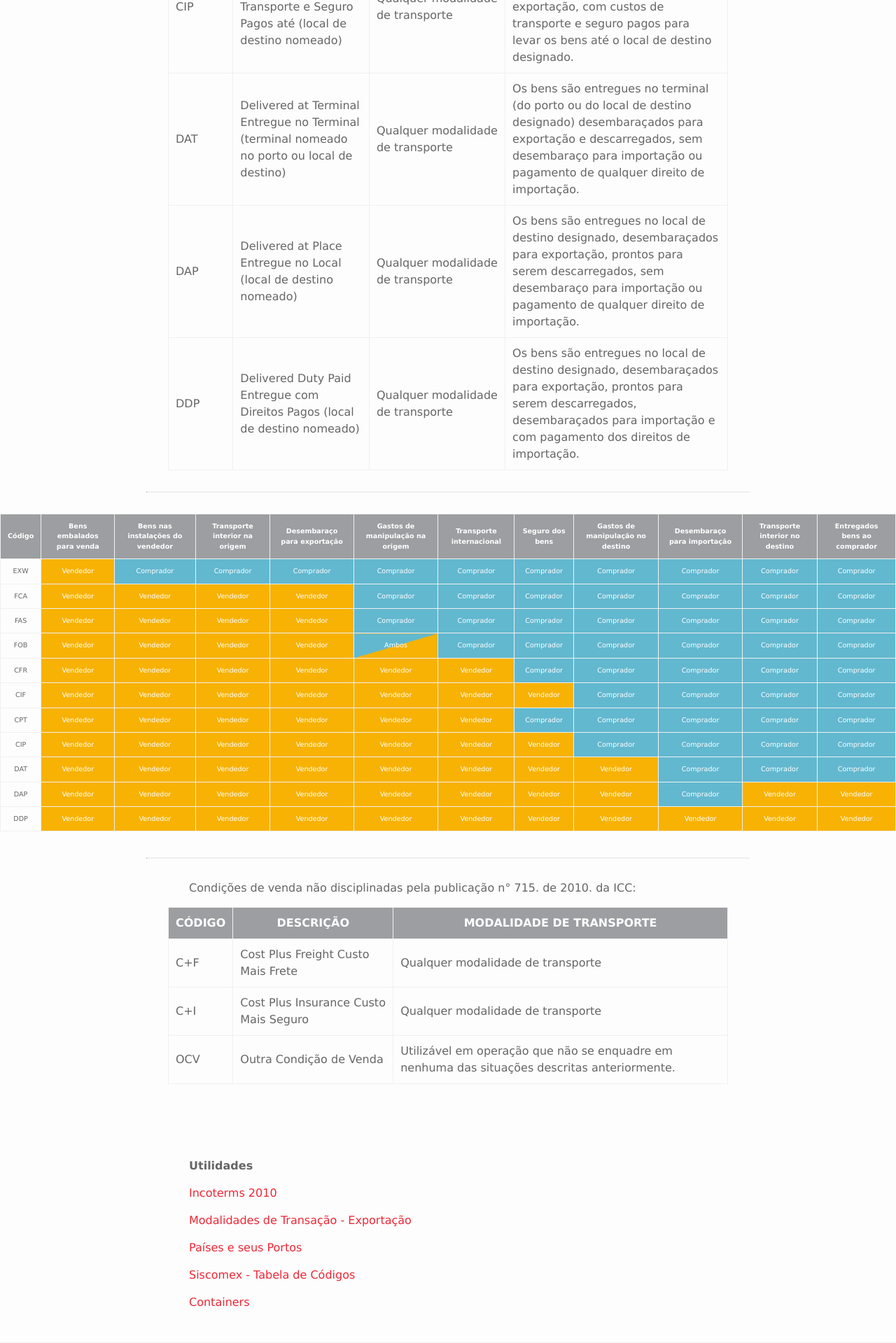
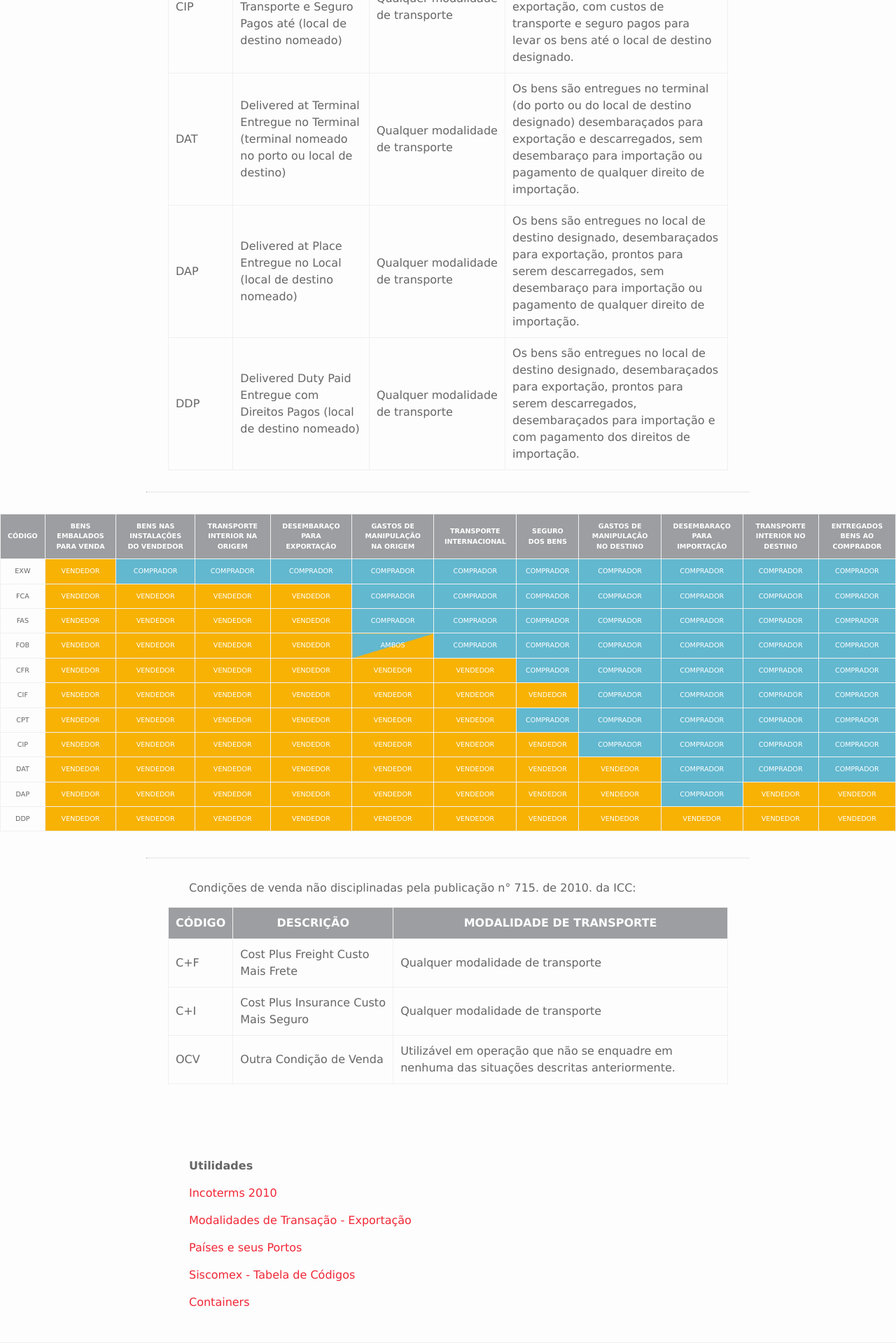
Before and after one commit to WCAComex/wcacomex.github.io, a Jekyll site: the page built from _utilidades/incoterms-2010.markdown, in a window 1280 px wide. Shown: the part 1536-3455 px from the top of the page at 70% size. Built offline with Jekyll 4.4.1, drawn with Linux system fonts in a browser that asks for light colours.

Commit message:
Texto em maiúsculas

```diff
--- a/_utilidades/incoterms-2010.markdown
+++ b/_utilidades/incoterms-2010.markdown
@@ -24,7 +24,7 @@ Termos Internacionais de Comércio discriminados pela International Chamber of C
 
 ---
 
-<table id="incoterms-2" class="scrollable" style="font-size: .6em;text-align:center;">
+<table id="incoterms-2" class="scrollable" style="font-size:.6em;text-align:center;text-transform:uppercase;">
 <thead>
 <tr>
     <th>Código</th> <th>Bens embalados para venda</th> <th>Bens nas instalações do vendedor</th> <th>Transporte interior na origem</th> <th>Desembaraço para exportação</th> <th>Gastos de manipulação na origem</th> <th>Transporte internacional</th> <th>Seguro dos bens</th> <th>Gastos de manipulação no destino</th> <th>Desembaraço para importação</th> <th>Transporte interior no destino</th> <th>Entregados bens ao comprador</th>
```
